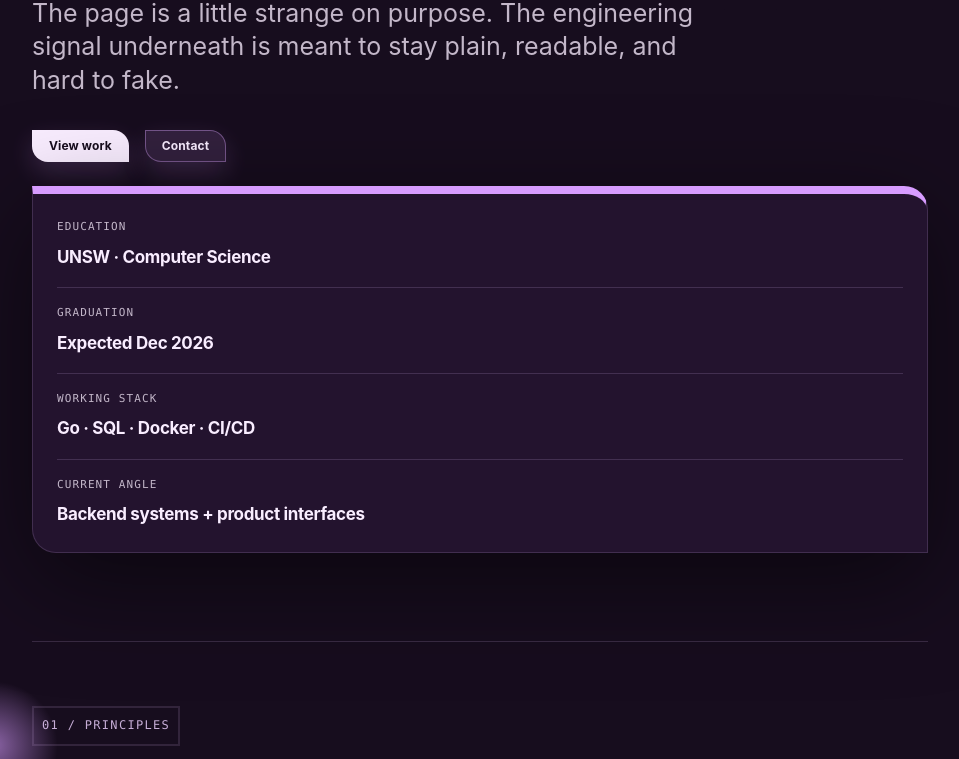
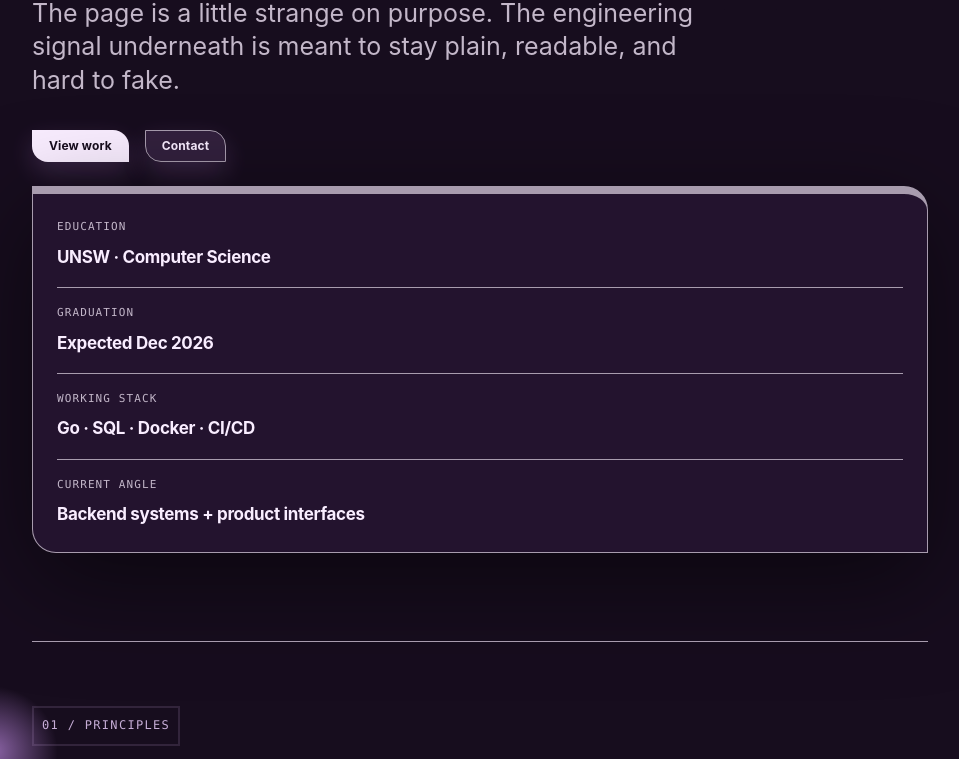
Before and after one commit to stark-lin/stark-lin.github.io, a plain HTML site: page index.html in a window 1280 px wide. Shown: the part 459-1218 px from the top of the page, without its empty margins (160-1119 px from the left). Drawn offline with Linux system fonts and the light colour scheme.

Commit message:
fix: enforce 8px integer safe gaps and visible borders

```diff
--- a/assets/app.js
+++ b/assets/app.js
@@ -7,6 +7,21 @@
   const CSS_PALETTE_IDS = window.PORTFOLIO_CSS_PALETTE_IDS || [];
   const CUSTOM_PALETTES = window.PORTFOLIO_PALETTES || [];
   const CUSTOM_PALETTES_BY_ID = new Map(CUSTOM_PALETTES.map(palette => [palette.id, palette]));
+  const SAFE_SPACING_STEP_PX = 8;
+  const SAFE_BORDER_WIDTH_PX = 1;
+  const SAFE_SPACING_VARIABLES = new Set([
+    "--style-card-padding",
+    "--style-card-gap",
+    "--style-section-padding-y",
+    "--style-section-gap",
+    "--style-hero-pad-top",
+    "--style-hero-pad-bottom",
+    "--style-hero-gap"
+  ]);
+  const SAFE_BORDER_WIDTH_VARIABLES = new Set([
+    "--style-border-width",
+    "--style-section-border-width"
+  ]);
 
   const SAFE_BILINGUAL_QUIPS = [
     { zh: "这页会变，但不是在逃避责任。", en: "This page changes, but it is not dodging responsibility." },
@@ -880,7 +895,17 @@
 
     function applyStyleGenome(styleGenome) {
       Object.entries(styleGenome.variables).forEach(([property, value]) => {
-        document.body.style.setProperty(property, value);
+        let safeValue = value;
+        if (SAFE_SPACING_VARIABLES.has(property)) {
+          const pixels = Number.parseFloat(value);
+          if (Number.isFinite(pixels)) {
+            safeValue = `${Math.max(SAFE_SPACING_STEP_PX, Math.ceil(pixels / SAFE_SPACING_STEP_PX) * SAFE_SPACING_STEP_PX)}px`;
+          }
+        } else if (SAFE_BORDER_WIDTH_VARIABLES.has(property)) {
+          const pixels = Number.parseFloat(value);
+          if (Number.isFinite(pixels)) safeValue = `${Math.max(SAFE_BORDER_WIDTH_PX, pixels)}px`;
+        }
+        document.body.style.setProperty(property, safeValue);
       });
       document.documentElement.dataset.styleGenome = styleGenome.id;
     }
--- a/assets/styles.css
+++ b/assets/styles.css
@@ -21,6 +21,7 @@
       --style-section-gap: 32px;
       --style-card-padding: 24px;
       --style-card-gap: 16px;
+      --style-safe-gap: 8px;
       --style-border-width: 1px;
       --style-border-style: solid;
       --style-card-shadow: none;
@@ -677,6 +678,7 @@
     body.style-generated {
       --readable-muted: color-mix(in srgb, var(--fg) 76%, var(--bg));
       --readable-accent: color-mix(in srgb, var(--accent) 35%, var(--fg));
+      --style-visible-border: color-mix(in srgb, var(--fg) 64%, var(--bg));
     }
 
     body.style-generated .section-index {
@@ -1040,7 +1042,7 @@
 
     .skill-cloud {
       display: flex;
-      gap: calc(var(--style-card-gap) * .62);
+      gap: var(--style-card-gap);
       flex-wrap: wrap;
     }
 
@@ -2940,6 +2942,36 @@
       transform: none;
     }
 
+    /* Forced 8px integer safe gap for every generated line-only combination. */
+    body.style-generated.shape-line-only
+    :is(.card, .hero-card, .principle, .timeline-item, .contact-panel, .reveal, .complete-project .intro-list p) {
+      padding-inline: var(--style-safe-gap);
+    }
+
+    /* Force a visible background difference while preserving each shape's border geometry. */
+    body.style-generated :is(
+      .topbar,
+      .brand-mark,
+      .section,
+      .hero-card,
+      .stat,
+      .card,
+      .card-title-row,
+      .tag,
+      .skill-pill,
+      .principle,
+      .timeline-item,
+      .contact-panel,
+      .button.secondary,
+      .reveal,
+      .reveal-stat,
+      .reveal-stat-section,
+      .complete-version,
+      .complete-project .intro-list p
+    ) {
+      border-color: var(--style-visible-border);
+    }
+
     /* Final contrast guardrails. Generated metadata controls should never fall
        back to muted text when their surface treatment is opaque. */
     body.style-generated :is(.tag, .skill-pill) {
```
